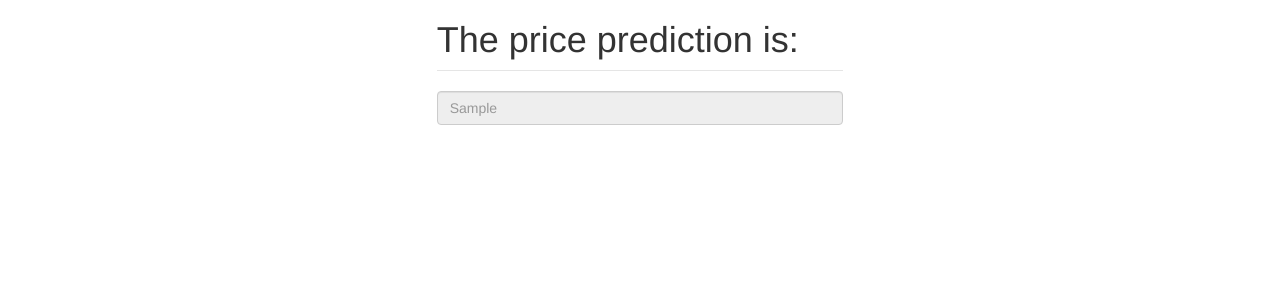
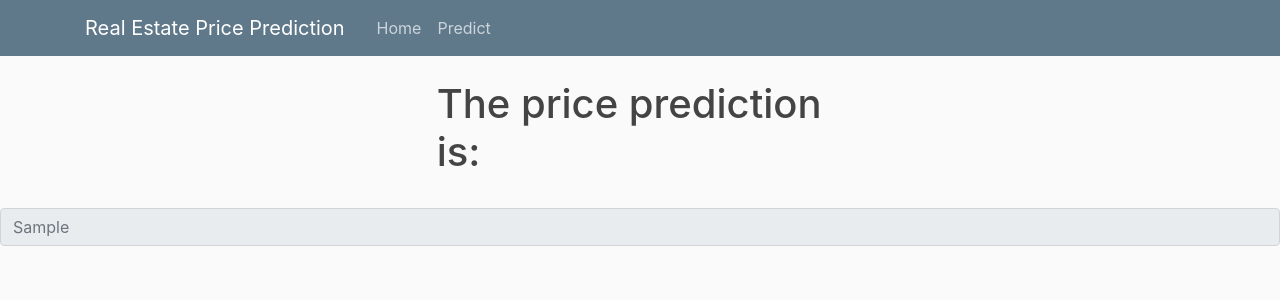
Before and after one commit to KristofVandewynckel/Deployment_Project, a Flask app: template templates/result.html in a window 1280 px wide. Shown: the top 300 px of the page. Run offline with Flask 2, Linux system fonts and the light colour scheme; the template is opened without the code that fills it: most values are stand-ins (such as "Sample title", 1, 10 or a date in 2020); parts of the project's set-up code (start-up, migrations or seed data) failed here and were passed over; some libraries are stand-ins or nearby versions.

Commit message:
cleaning

```diff
--- a/templates/home.html
+++ b/templates/home.html
@@ -25,7 +25,6 @@
               <div class="navbar-nav mr-auto">
                 <a class="nav-item nav-link" href="{{ url_for('home') }}">Home</a>
                 <a class="nav-item nav-link" href="{{ url_for('predict') }}">Predict</a>
-                <a class="nav-item nav-link" href="{{ url_for('result') }}">Result</a>
               </div>
             </div>
           </div>
--- a/templates/result.html
+++ b/templates/result.html
@@ -1,12 +1,33 @@
-{% block content %}
 <!DOCTYPE html>
 <html lang="en">
     <head>
-            <title>RESULT</title>
-            <link href="https://maxcdn.bootstrapcdn.com/bootstrap/3.3.2/css/bootstrap.min.css" rel="stylesheet">
+        <!-- Required meta tags -->
+    <meta charset="utf-8">
+    <meta name="viewport" content="width=device-width, initial-scale=1, shrink-to-fit=no">
+
+    <!-- Bootstrap CSS -->
+    <link rel="stylesheet" href="https://maxcdn.bootstrapcdn.com/bootstrap/4.0.0/css/bootstrap.min.css" integrity="sha384-Gn5384xqQ1aoWXA+058RXPxPg6fy4IWvTNh0E263XmFcJlSAwiGgFAW/dAiS6JXm" crossorigin="anonymous">
+
+    <link rel="stylesheet" type="text/css" href="{{ url_for('static', filename='main.css') }}">
     </head>
 
     <body align="left">
+        <header class="site-header">
+            <nav class="navbar navbar-expand-md navbar-dark bg-steel fixed-top">
+                <div class="container">
+                <a class="navbar-brand mr-4" href="/">Real Estate Price Prediction</a>
+                <button class="navbar-toggler" type="button" data-toggle="collapse" data-target="#navbarToggle" aria-controls="navbarToggle" aria-expanded="false" aria-label="Toggle navigation">
+                    <span class="navbar-toggler-icon"></span>
+                </button>
+                <div class="collapse navbar-collapse" id="navbarToggle">
+                    <div class="navbar-nav mr-auto">
+                    <a class="nav-item nav-link" href="{{ url_for('home') }}">Home</a>
+                    <a class="nav-item nav-link" href="{{ url_for('predict') }}">Predict</a>
+                    </div>
+                </div>
+                </div>
+            </nav>
+            </header>
         <div class="row">
             <div class="col-md-4"></div>
             <div class="col-md-4"><legend><h1>The price prediction is: </h1></legend></div>
@@ -24,4 +45,3 @@
         </form>
     </body>
 </html>
-{% endblock content %}
```
Also changed, not shown: templates/form.html (+9 -6 lines), 1 other file. Lines whose indentation alone changed are shown as unchanged.
